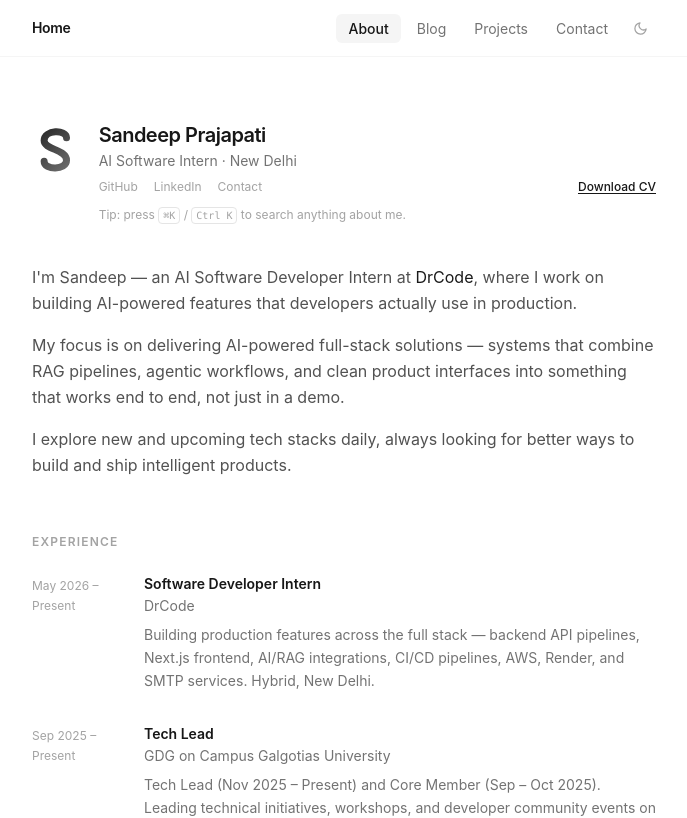
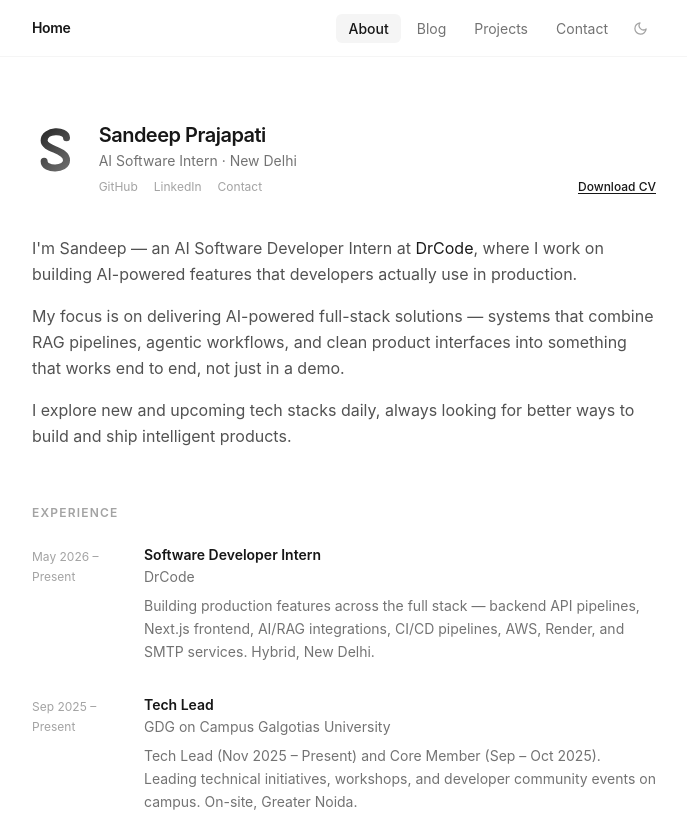
Before and after one commit to simplysandeepp/ember, a Next.js app: page /about in a window 1280 px wide. Shown: the top 818 px of the page, without its empty margins (296-983 px from the left). Built offline with nearby package versions, Linux system fonts and the light colour scheme.

Commit message:
Remove Cmd/Ctrl+K tip from About page
Keep the Download CV link; drop the keyboard-shortcut hint line under it
(the home page already has the search hint).

```diff
--- a/app/about/page.tsx
+++ b/app/about/page.tsx
@@ -109,17 +109,6 @@ export default function AboutPage() {
               Download CV
             </a>
           </div>
-          <p className="text-xs text-neutral-400 dark:text-neutral-500 mt-3">
-            Tip: press{' '}
-            <kbd className="px-1 py-0.5 rounded border border-neutral-200 dark:border-neutral-700 font-mono text-[10px]">
-              ⌘K
-            </kbd>{' '}
-            /{' '}
-            <kbd className="px-1 py-0.5 rounded border border-neutral-200 dark:border-neutral-700 font-mono text-[10px]">
-              Ctrl K
-            </kbd>{' '}
-            to search anything about me.
-          </p>
         </div>
       </div>
 
```
